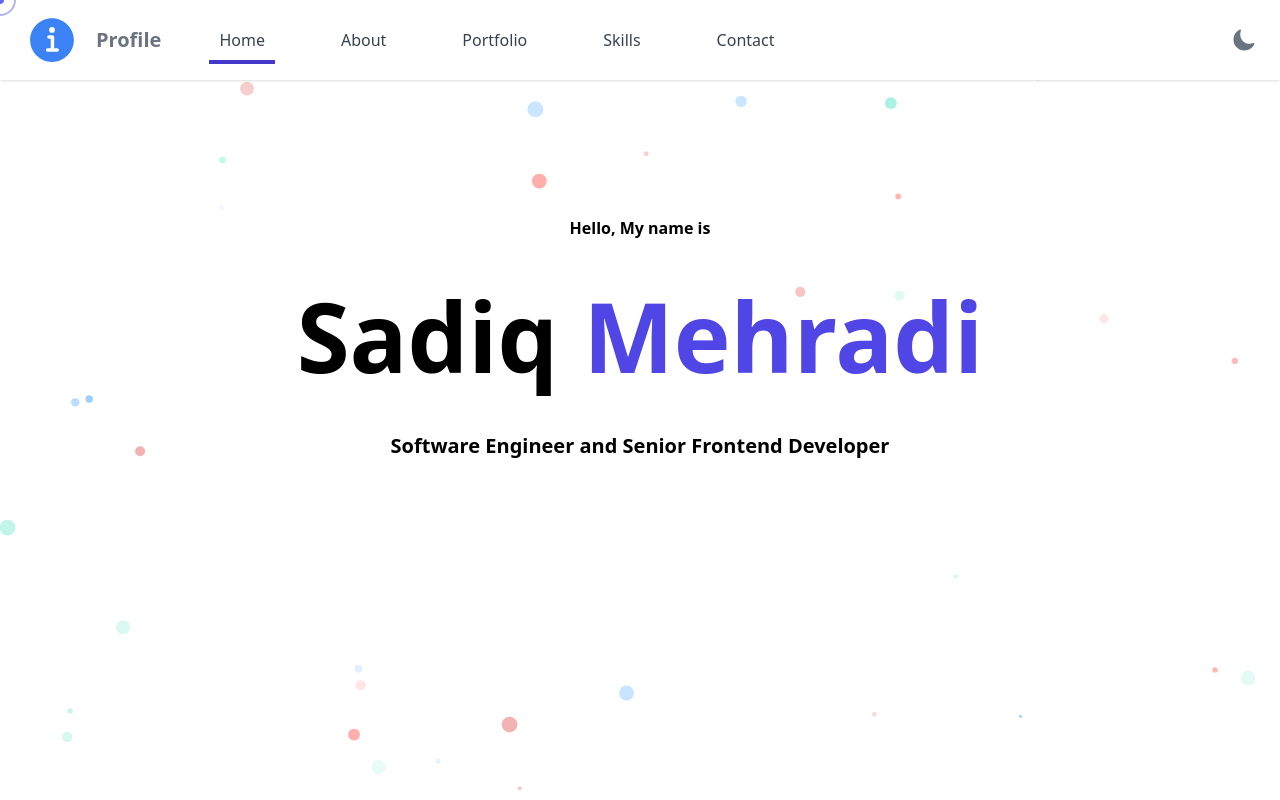
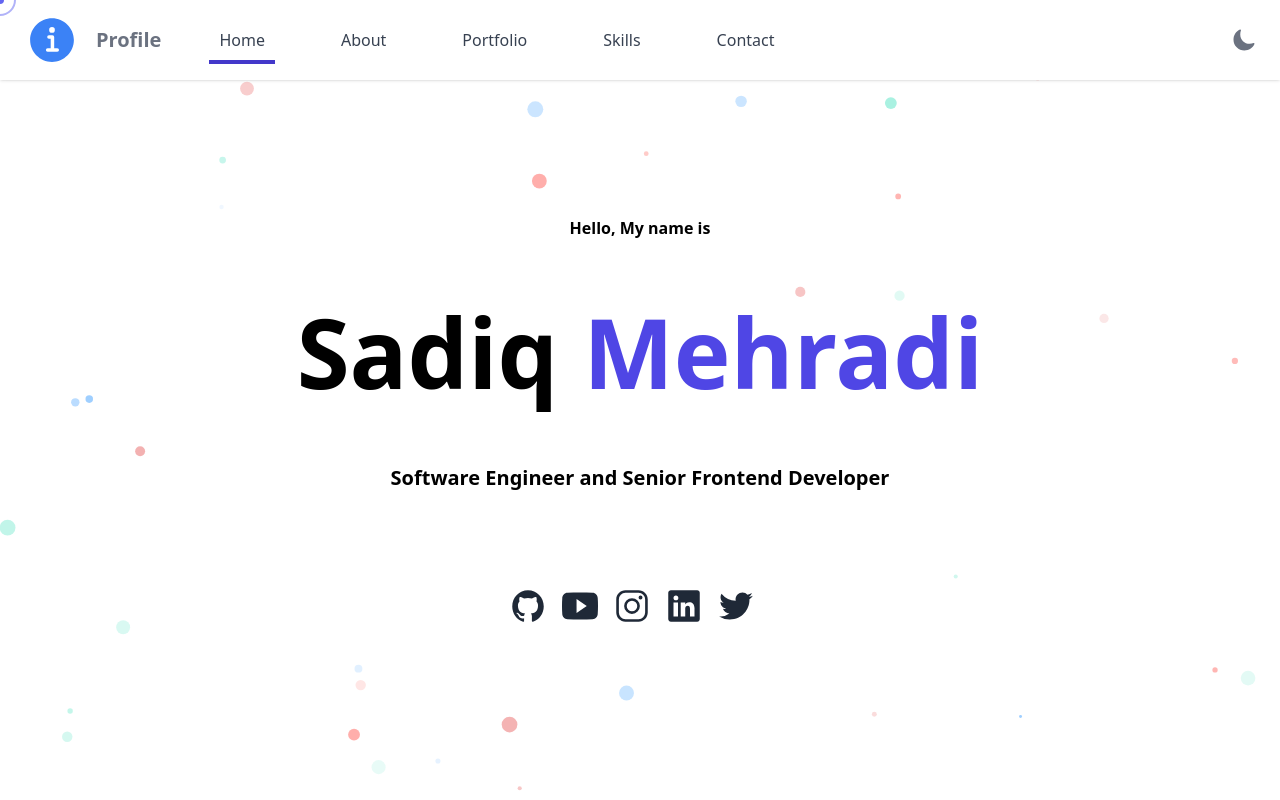
Before and after one commit to mehradi-github/ref-portfolio, a Next.js app: page / in a window 1280 px wide. Shown: the top 800 px of the page. Built offline with nearby package versions, Linux system fonts and the light colour scheme.

Commit message:
Adding flow me in hero

```diff
--- a/components/Hero.tsx
+++ b/components/Hero.tsx
@@ -2,6 +2,13 @@ import React, { FC } from "react";
 import Particles from "react-tsparticles";
 import { loadFull } from "tsparticles";
 import HeroParticle from "./HeroParticle";
+import {
+  IoLogoLinkedin,
+  IoLogoGithub,
+  IoLogoYoutube,
+  IoLogoTwitter,
+  IoLogoInstagram,
+} from "react-icons/io5";
 
 interface P {
   sctionRef: React.LegacyRef<HTMLElement> | undefined;
@@ -9,14 +16,58 @@ interface P {
 const Hero: FC<P> = ({ sctionRef }) => {
   return (
     <section ref={sctionRef} id="hero" className="min-h-screen">
-      <div className="container mx-auto flex sm:flex-col items-center justify-center lg:mt-10 only-md:mt-10 sm:pt-24 sm:pb-16">
-        <p className="block text-base font-bold">Hello, My name is</p>
-        <h1 className="block text-8xl font-bold leading-loose ">
+      <div className="container mx-auto flex flex-col items-center justify-center lg:mt-10 only-md:mt-10 sm:pt-24 sm:pb-16">
+        <p className="block text-base font-bold mt-4 lg:mt-0">
+          Hello, My name is
+        </p>
+        <h1 className="block text-6xl md:text-8xl font-bold leading-loose my-4 md:my-16 ">
           Sadiq <span className="text-indigo-600">Mehradi</span>
         </h1>
         <h2 className="text-xl font-semibold">
           Software Engineer and Senior Frontend Developer
         </h2>
+        <div className="w-auto flex flex-row items-center justify-center mt-24">
+          <a
+            target="_blank"
+            rel="noopener noreferrer"
+            href="#"
+            aria-label="Github"
+          >
+            <IoLogoGithub className="text-4xl text-gray-800 mr-4" />
+          </a>
+          <a
+            target="_blank"
+            rel="noopener noreferrer"
+            href="#"
+            aria-label="Youtube"
+          >
+            <IoLogoYoutube className="text-4xl text-gray-800 mr-4" />
+          </a>
+          <a
+            target="_blank"
+            rel="noopener noreferrer"
+            href="#"
+            aria-label="Instagram"
+          >
+            <IoLogoInstagram className="text-4xl text-gray-800 mr-4" />
+          </a>
+          <a
+            target="_blank"
+            rel="noopener noreferrer"
+            href="#"
+            aria-label="Linkedin"
+          >
+            <IoLogoLinkedin className="text-4xl text-gray-800 mr-4" />
+          </a>
+          <a
+            target="_blank"
+            rel="noopener noreferrer"
+            href="#"
+            aria-label="Twitter"
+          >
+            <IoLogoTwitter className="text-4xl text-gray-800 mr-4" />
+          </a>
+        </div>
       </div>
       <HeroParticle />
     </section>
--- a/styles/globals.css
+++ b/styles/globals.css
@@ -1,7 +1,7 @@
 @tailwind base;
 @tailwind components;
 @tailwind utilities;
-@import url("https://fonts.googleapis.com/css2?family=Poppins&display=swap");
+/* @import url("https://fonts.googleapis.com/css2?family=Poppins&display=swap"); */
 /* @import url("https://fonts.googleapis.com/css2?family=Poppins:wght@700&display=swap"); */
 
 /* @layer components {
```
